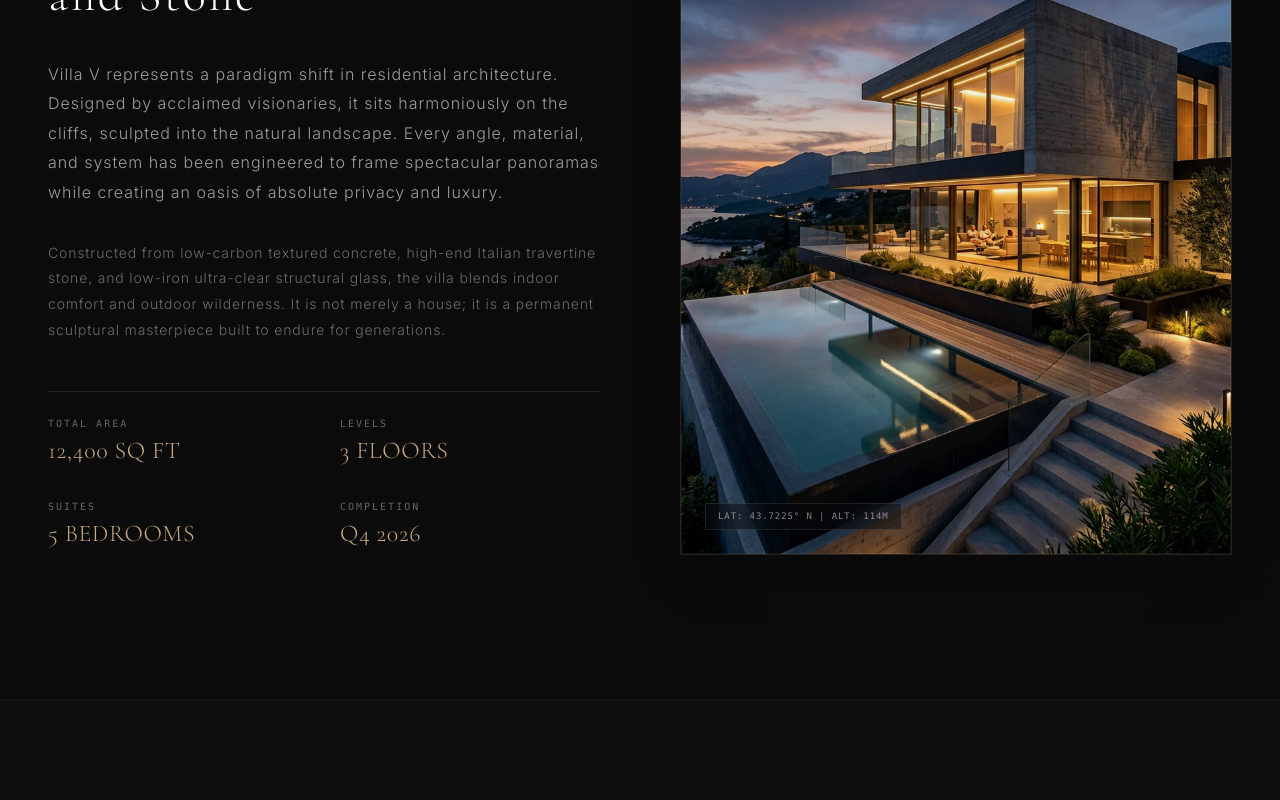
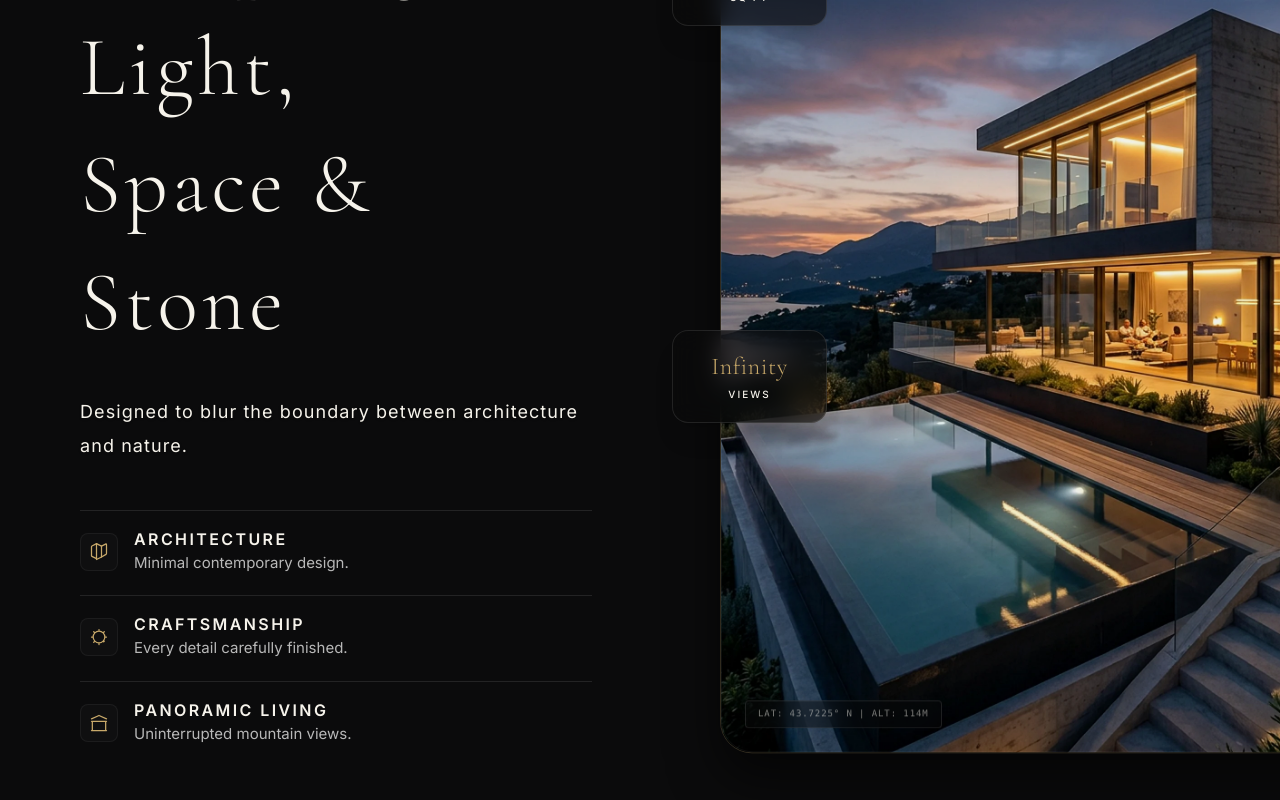
Before and after one commit to Srikar-Merugu/Villa-V, a Next.js app: page / in a window 1280 px wide. Shown: the part 4440-5240 px from the top of the page. Built offline with nearby package versions, Linux system fonts and the light colour scheme.

Commit message:
feat: redesign About section completely from scratch, implement parallax, scale transforms, staggered floating glass metrics, and editorial line heading reveals

```diff
--- a/components/About.tsx
+++ b/components/About.tsx
@@ -1,114 +1,213 @@
 "use client";
 
+import { useRef } from "react";
 import Image from "next/image";
-import { motion } from "framer-motion";
+import { motion, useScroll, useTransform } from "framer-motion";
 
 export default function About() {
-  const stats = [
-    { label: "Total Area", value: "12,400 SQ FT" },
-    { label: "Levels", value: "3 FLOORS" },
-    { label: "Suites", value: "5 BEDROOMS" },
-    { label: "Completion", value: "Q4 2026" }
+  const sectionRef = useRef<HTMLDivElement>(null);
+
+  // Bind scroll-linked parallax adjustments directly to the GPU rendering timeline
+  const { scrollYProgress } = useScroll({
+    target: sectionRef,
+    offset: ["start end", "end start"]
+  });
+
+  // Parallax transform shifts and scroll scales
+  const yParallax = useTransform(scrollYProgress, [0, 1], [40, -40]);
+  const scaleParallax = useTransform(scrollYProgress, [0, 1], [1.08, 1.00]);
+
+  const headingLines = ["Sculpting", "Light,", "Space &", "Stone"];
+
+  const features = [
+    {
+      title: "Architecture",
+      desc: "Minimal contemporary design.",
+      icon: (
+        <svg className="w-5 h-5 text-[#C8A96A]" fill="none" viewBox="0 0 24 24" stroke="currentColor" strokeWidth="1.5">
+          <path strokeLinecap="round" strokeLinejoin="round" d="M9 20l-5.447-2.724A1 1 0 013 16.382V5.618a1 1 0 01.553-.894L9 2l6 3 5.447-2.724A1 1 0 0121 3.176v10.764a1 1 0 01-.553.894L15 18l-6 3z" />
+          <path strokeLinecap="round" strokeLinejoin="round" d="M9 20V2m6 16V5" />
+        </svg>
+      )
+    },
+    {
+      title: "Craftsmanship",
+      desc: "Every detail carefully finished.",
+      icon: (
+        <svg className="w-5 h-5 text-[#C8A96A]" fill="none" viewBox="0 0 24 24" stroke="currentColor" strokeWidth="1.5">
+          <path strokeLinecap="round" strokeLinejoin="round" d="M12 3v1m0 16v1m9-9h-1M4 12H3m15.364-6.364l-.707.707M6.343 17.657l-.707.707m0-12.728l.707.707m11.314 11.314l.707-.707M12 5a7 7 0 100 14 7 7 0 000-14z" />
+        </svg>
+      )
+    },
+    {
+      title: "Panoramic Living",
+      desc: "Uninterrupted mountain views.",
+      icon: (
+        <svg className="w-5 h-5 text-[#C8A96A]" fill="none" viewBox="0 0 24 24" stroke="currentColor" strokeWidth="1.5">
+          <path strokeLinecap="round" strokeLinejoin="round" d="M3 21h18M3 10h18M3 7l9-4 9 4M4 10h16v11H4V10z" />
+        </svg>
+      )
+    }
   ];
 
+  const metrics = [
+    { val: "12,400", label: "SQ FT", posClass: "xl:top-[8%] xl:-left-12" },
+    { val: "5", label: "Bedrooms", posClass: "xl:top-[38%] xl:-right-12" },
+    { val: "Infinity", label: "Views", posClass: "xl:bottom-[38%] xl:-left-12" },
+    { val: "Private", label: "Residence", posClass: "xl:bottom-[8%] xl:-right-12" }
+  ];
+
+  const containerVariants = {
+    hidden: {},
+    visible: {
+      transition: { staggerChildren: 0.15 }
+    }
+  };
+
+  const itemVariants = {
+    hidden: { opacity: 0, y: 25 },
+    visible: {
+      opacity: 1,
+      y: 0,
+      transition: { duration: 0.8, ease: [0.16, 1, 0.3, 1] as const }
+    }
+  };
+
   return (
-    <section id="about" className="relative py-24 md:py-36 bg-[#0B0B0C] overflow-hidden select-none border-t border-gold/5">
-      {/* Decorative Blueprint Background Grid */}
-      <div className="absolute inset-0 grid-overlay opacity-15 pointer-events-none" />
+    <section
+      ref={sectionRef}
+      id="about"
+      className="relative py-[100px] lg:py-[140px] bg-[#0B0B0C] overflow-hidden select-none"
+    >
+      {/* Decorative Blueprint Background Grid - Reduced opacity to 4% (almost invisible) */}
+      <div className="absolute inset-0 grid-overlay opacity-[0.04] pointer-events-none" />
 
-      <div className="max-w-7xl mx-auto px-6 md:px-12 relative z-10">
-        <div className="grid grid-cols-1 lg:grid-cols-12 gap-12 lg:gap-20 items-center">
+      <div className="max-w-[1400px] mx-auto px-6 md:px-12 lg:px-20 relative z-10">
 
-          {/* Left Column: Storytelling Content */}
-          <div className="lg:col-span-6 flex flex-col gap-6 md:gap-8">
-            <motion.div
-              initial={{ opacity: 0, y: 30 }}
+        {/* Two-Column Responsive Grid Layout (Desktop Left 45%, Right 55%) */}
+        <div className="grid grid-cols-1 lg:grid-cols-12 gap-16 lg:gap-24 xl:gap-32 items-center">
+
+          {/* COLUMN 1: Storytelling Details & Feature Cards (Responsive Order 2 on Mobile) */}
+          <div className="col-span-12 lg:col-span-5 order-2 lg:order-1 flex flex-col">
+
+            {/* Small Luxury Label */}
+            <span className="text-[#C8A96A] text-xs font-sans font-semibold tracking-[0.3em] uppercase mb-4 block">
+              THE CONCEPTION
+            </span>
+
+            {/* Editorial Heading (Line by Line reveal) */}
+            <h3 className="font-serif text-[#F6F3EB] font-light text-[38px] sm:text-[46px] lg:text-[72px] xl:text-[84px] leading-[1.05] tracking-tight mb-8">
+              {headingLines.map((line, i) => (
+                <span key={i} className="block overflow-hidden pb-1">
+                  <motion.span
+                    initial={{ y: "100%" }}
+                    whileInView={{ y: 0 }}
+                    viewport={{ once: true }}
+                    transition={{ duration: 0.9, delay: i * 0.12, ease: [0.16, 1, 0.3, 1] }}
+                    className="block"
+                  >
+                    {line}
+                  </motion.span>
+                </span>
+              ))}
+            </h3>
+
+            {/* Premium single statement summary */}
+            <motion.p
+              initial={{ opacity: 0, y: 15 }}
               whileInView={{ opacity: 1, y: 0 }}
               viewport={{ once: true }}
-              transition={{ duration: 0.8 }}
+              transition={{ duration: 0.8, delay: 0.4 }}
+              className="text-[#F6F3EB] text-[16px] sm:text-[18px] font-normal leading-[1.6] text-shadow-subtle text-opacity-95 max-w-[520px] mb-12"
             >
-              <h2 className="text-xs tracking-[0.3em] uppercase text-gold font-sans font-medium mb-3">
-                The Conception
-              </h2>
-              <h3 className="text-4xl md:text-5xl font-serif text-white font-light tracking-wide leading-tight">
-                Sculpting Light, Space, and Stone
-              </h3>
+              Designed to blur the boundary between architecture and nature.
+            </motion.p>
+
+            {/* Feature Cards Vertical Block */}
+            <motion.div
+              variants={containerVariants}
+              initial="hidden"
+              whileInView="visible"
+              viewport={{ once: true, margin: "-100px" }}
+              className="flex flex-col w-full"
+            >
+              {features.map((feature, idx) => (
+                <motion.div
+                  key={feature.title}
+                  variants={itemVariants}
+                  className="border-t border-white/10 py-5 flex items-start gap-4"
+                >
+                  <div className="p-2 border border-white/5 bg-white/[0.02] rounded-lg shrink-0 mt-0.5">
+                    {feature.icon}
+                  </div>
+                  <div className="flex flex-col">
+                    <span className="text-[#F6F3EB] text-[14px] sm:text-[16px] font-semibold tracking-[0.15em] uppercase mb-1 leading-none">
+                      {feature.title}
+                    </span>
+                    <span className="text-[#B8B8B8] text-[14px] sm:text-[15px] font-normal leading-relaxed">
+                      {feature.desc}
+                    </span>
+                  </div>
+                </motion.div>
+              ))}
             </motion.div>
 
-            <motion.p
-              initial={{ opacity: 0, y: 20 }}
-              whileInView={{ opacity: 1, y: 0 }}
-              viewport={{ once: true }}
-              transition={{ duration: 0.8, delay: 0.2 }}
-              className="text-sm md:text-base text-white/60 tracking-wider font-light leading-relaxed"
+          </div>
+
+          {/* COLUMN 2: Hero Visual Showcase & Metric Overlay (Responsive Order 1 on Mobile) */}
+          <div className="col-span-12 lg:col-span-7 order-1 lg:order-2 relative w-full flex flex-col">
+
+            {/* Main Image Container */}
+            <motion.div
+              style={{ y: yParallax }}
+              className="relative aspect-[4/5] sm:aspect-[5/6] lg:aspect-[4/5] xl:aspect-[11/13] w-full overflow-hidden rounded-[24px] sm:rounded-[32px] border border-[#C8A96A]/20 shadow-[0_24px_50px_rgba(0,0,0,0.6)] group"
             >
-              Villa V represents a paradigm shift in residential architecture. Designed by
-              acclaimed visionaries, it sits harmoniously on the cliffs, sculpted into the natural
-              landscape. Every angle, material, and system has been engineered to frame spectacular
-              panoramas while creating an oasis of absolute privacy and luxury.
-            </motion.p>
+              {/* Luxury interior outline overlay */}
+              <div className="absolute inset-0 border border-white/5 z-10 rounded-[24px] sm:rounded-[32px] pointer-events-none" />
 
-            <motion.p
-              initial={{ opacity: 0, y: 20 }}
-              whileInView={{ opacity: 1, y: 0 }}
-              viewport={{ once: true }}
-              transition={{ duration: 0.8, delay: 0.3 }}
-              className="text-sm text-white/40 tracking-wider font-light leading-relaxed"
-            >
-              Constructed from low-carbon textured concrete, high-end Italian travertine stone,
-              and low-iron ultra-clear structural glass, the villa blends indoor comfort and
-              outdoor wilderness. It is not merely a house; it is a permanent sculptural masterpiece
-              built to endure for generations.
-            </motion.p>
+              <motion.div
+                style={{ scale: scaleParallax }}
+                className="w-full h-full relative"
+              >
+                <Image
+                  src="/images/about.webp"
+                  alt="Villa Sérénité Exterior Concept View"
+                  fill
+                  sizes="(max-width: 1024px) 100vw, 55vw"
+                  className="object-cover transition-transform duration-1000 ease-out group-hover:scale-105 filter brightness-95"
+                  priority
+                  loading="eager"
+                />
+              </motion.div>
 
-            {/* Premium Stats Grid */}
-            <div className="grid grid-cols-2 gap-6 md:gap-8 pt-6 border-t border-white/10 mt-4">
-              {stats.map((stat, i) => (
+              {/* Decorative HUD Coordinates */}
+              <div className="absolute bottom-6 left-6 z-20 font-mono text-[9px] tracking-widest text-[#F6F3EB]/50 bg-[#0A0A0A]/40 backdrop-blur-md px-3 py-1.5 border border-white/10 rounded uppercase">
+                LAT: 43.7225° N | ALT: 114M
+              </div>
+            </motion.div>
+
+            {/* Staggered Premium Glass Metric Cards */}
+            {/* Desktop: Absolute Positioned Floaters | Mobile/Tablet: 2x2 Grid Layout below container */}
+            <div className="grid grid-cols-2 gap-4 mt-8 xl:mt-0 xl:block">
+              {metrics.map((metric, i) => (
                 <motion.div
-                  key={stat.label}
-                  initial={{ opacity: 0, y: 15 }}
+                  key={metric.label}
+                  initial={{ opacity: 0, y: 30 }}
                   whileInView={{ opacity: 1, y: 0 }}
                   viewport={{ once: true }}
-                  transition={{ duration: 0.6, delay: 0.1 * i + 0.4 }}
-                  className="flex flex-col gap-1"
+                  transition={{ duration: 0.8, delay: i * 0.15 + 0.2, ease: "easeOut" }}
+                  className={`p-4 sm:p-5 flex flex-col items-center justify-center text-center rounded-[16px] border border-white/10 bg-[#0A0A0A]/60 backdrop-blur-md shadow-xl select-none shrink-0 ${metric.posClass} xl:absolute xl:w-[155px] xl:z-20`}
                 >
-                  <span className="text-[10px] tracking-[0.2em] uppercase text-[#666] font-mono">
-                    {stat.label}
+                  <span className="font-serif text-[#C8A96A] text-xl sm:text-2xl font-light tracking-wide">
+                    {metric.val}
                   </span>
-                  <span className="text-xl md:text-2xl font-serif text-gold font-light tracking-wide">
-                    {stat.value}
+                  <span className="font-sans text-[10px] tracking-[0.2em] text-[#F6F3EB] font-medium uppercase mt-1">
+                    {metric.label}
                   </span>
                 </motion.div>
               ))}
             </div>
-          </div>
 
-          {/* Right Column: Visual Showcase */}
-          <div className="lg:col-span-6">
-            <motion.div
-              initial={{ opacity: 0, scale: 0.96 }}
-              whileInView={{ opacity: 1, scale: 1 }}
-              viewport={{ once: true }}
-              transition={{ duration: 1.2, ease: [0.16, 1, 0.3, 1] }}
-              className="relative aspect-[4/5] w-full overflow-hidden border border-gold/15 shadow-2xl group"
-            >
-              {/* Luxury Frame Accent */}
-              <div className="absolute inset-0 border border-white/5 z-10 pointer-events-none" />
-
-              <Image
-                src="/images/about.webp"
-                alt="Villa V Dusk Exterior"
-                fill
-                sizes="(max-width: 1024px) 100vw, 50vw"
-                className="object-cover transition-transform duration-1000 group-hover:scale-105 filter brightness-95"
-                priority
-              />
-
-              {/* Float Coordinate HUD */}
-              <div className="absolute bottom-6 left-6 z-20 font-mono text-[9px] tracking-widest text-white/50 bg-[#0A0A0A]/40 backdrop-blur-md px-3 py-1.5 border border-white/10 uppercase">
-                LAT: 43.7225° N | ALT: 114M
-              </div>
-            </motion.div>
           </div>
 
         </div>
```
